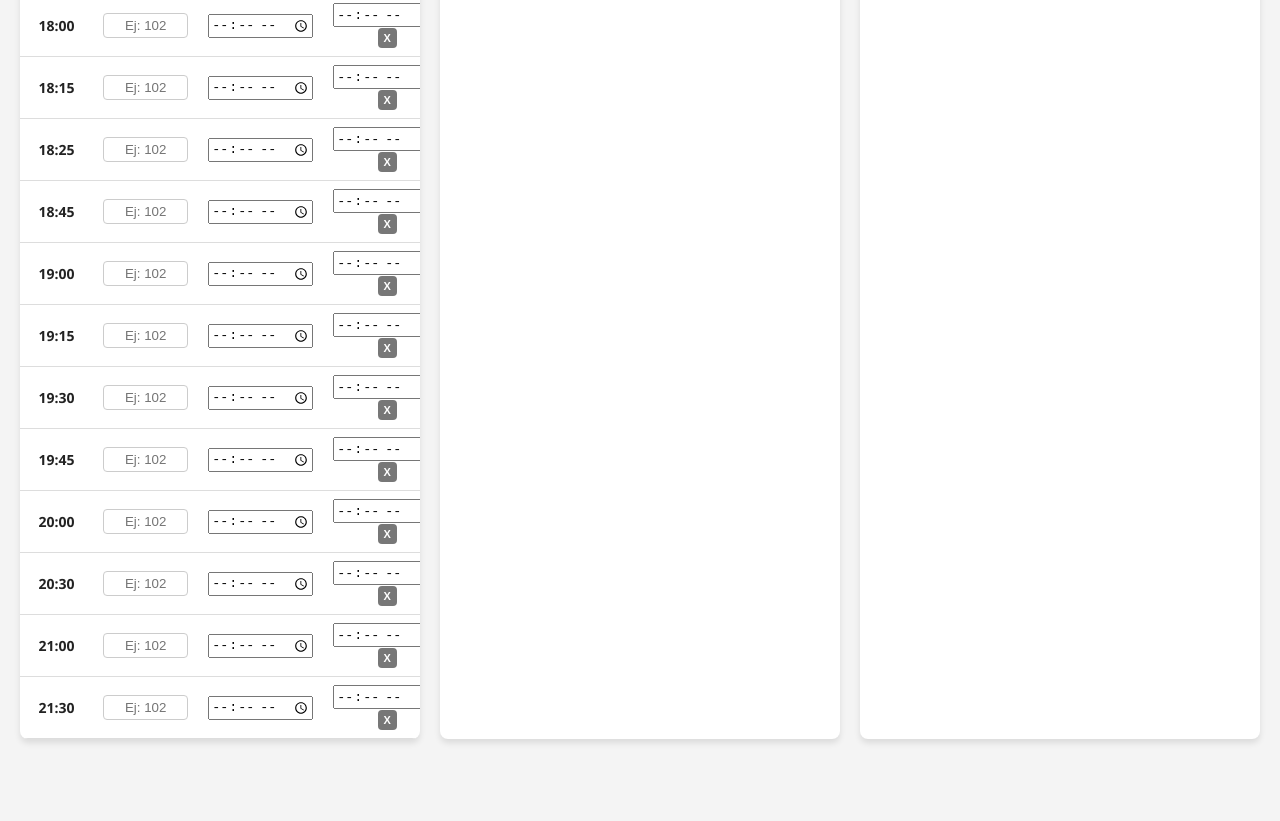
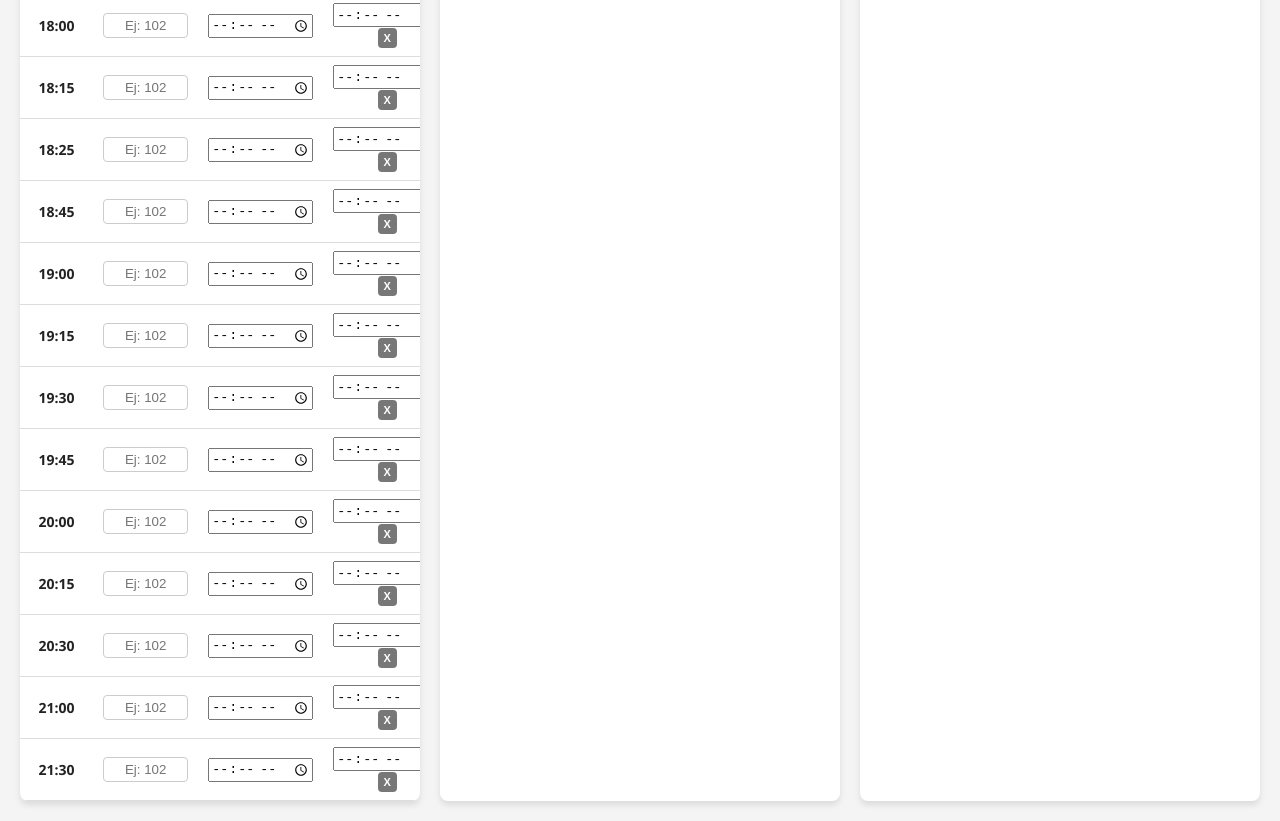
Before and after one commit to cristoballcastro1234-afk/Control-Flixbus-, a website: page public/index.html in a window 1280 px wide. Shown: the part 2783-3604 px from the top of the page. Before the commit the page ends 3542 px from the top, so only its background shows below. Drawn offline with Linux system fonts and the light colour scheme; no server answers.

Commit message:
Update index.html

```diff
--- a/public/index.html
+++ b/public/index.html
@@ -157,7 +157,7 @@
             </thead>
             <tbody>
                 <script>
-                    const horasSantiago = ["5:45", "6:00", "6:15", "6:45", "6:50", "7:15", "7:45", "7:50", "8:15", "8:30", "8:45", "9:00", "9:15", "9:45", "10:05", "10:25", "10:45", "10:55", "11:15", "11:45", "12:15", "12:25", "12:45", "13:15", "13:45", "14:00", "14:15", "14:25", "14:45", "15:00", "15:15", "15:45", "16:00", "16:25", "16:30", "16:45", "16:55", "17:15", "17:25", "17:45", "18:00", "18:15", "18:25", "18:45", "19:00", "19:15", "19:30", "19:45", "20:00", "20:30", "21:00", "21:30"];
+                    const horasSantiago = ["5:45", "6:00", "6:15", "6:45", "6:50", "7:15", "7:45", "7:50", "8:15", "8:30", "8:45", "9:00", "9:15", "9:45", "10:05", "10:25", "10:45", "10:55", "11:15", "11:45", "12:15", "12:25", "12:45", "13:15", "13:45", "14:00", "14:15", "14:25", "14:45", "15:00", "15:15", "15:45", "16:00", "16:25", "16:30", "16:45", "16:55", "17:15", "17:25", "17:45", "18:00", "18:15", "18:25", "18:45", "19:00", "19:15", "19:30", "19:45", "20:00", "20:15", "20:30", "21:00", "21:30"];
                     horasSantiago.forEach((hora, index) => {
                         document.write(`
                             <tr id="stgo-${index}" data-hora-plan="${hora}">
```
